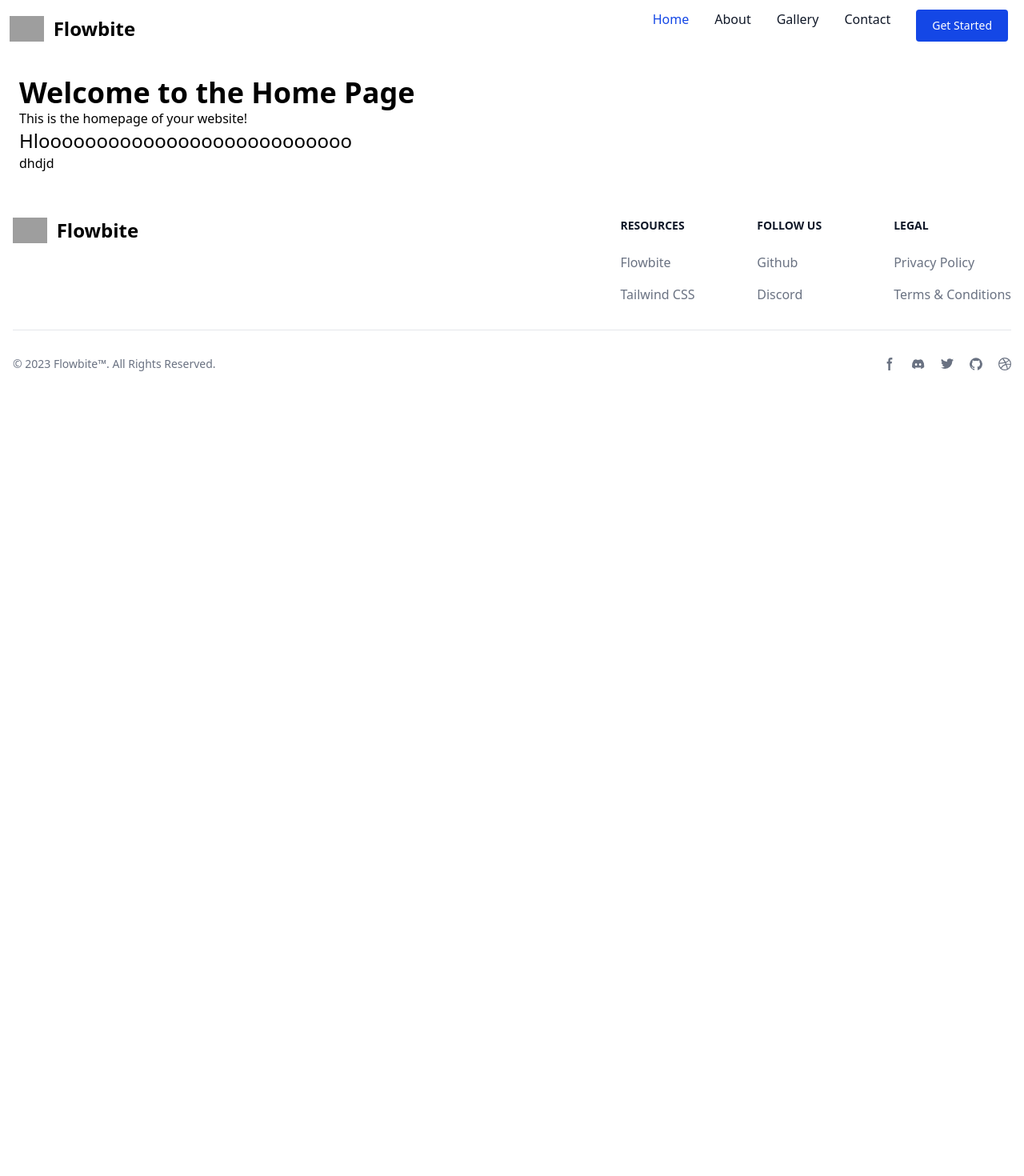
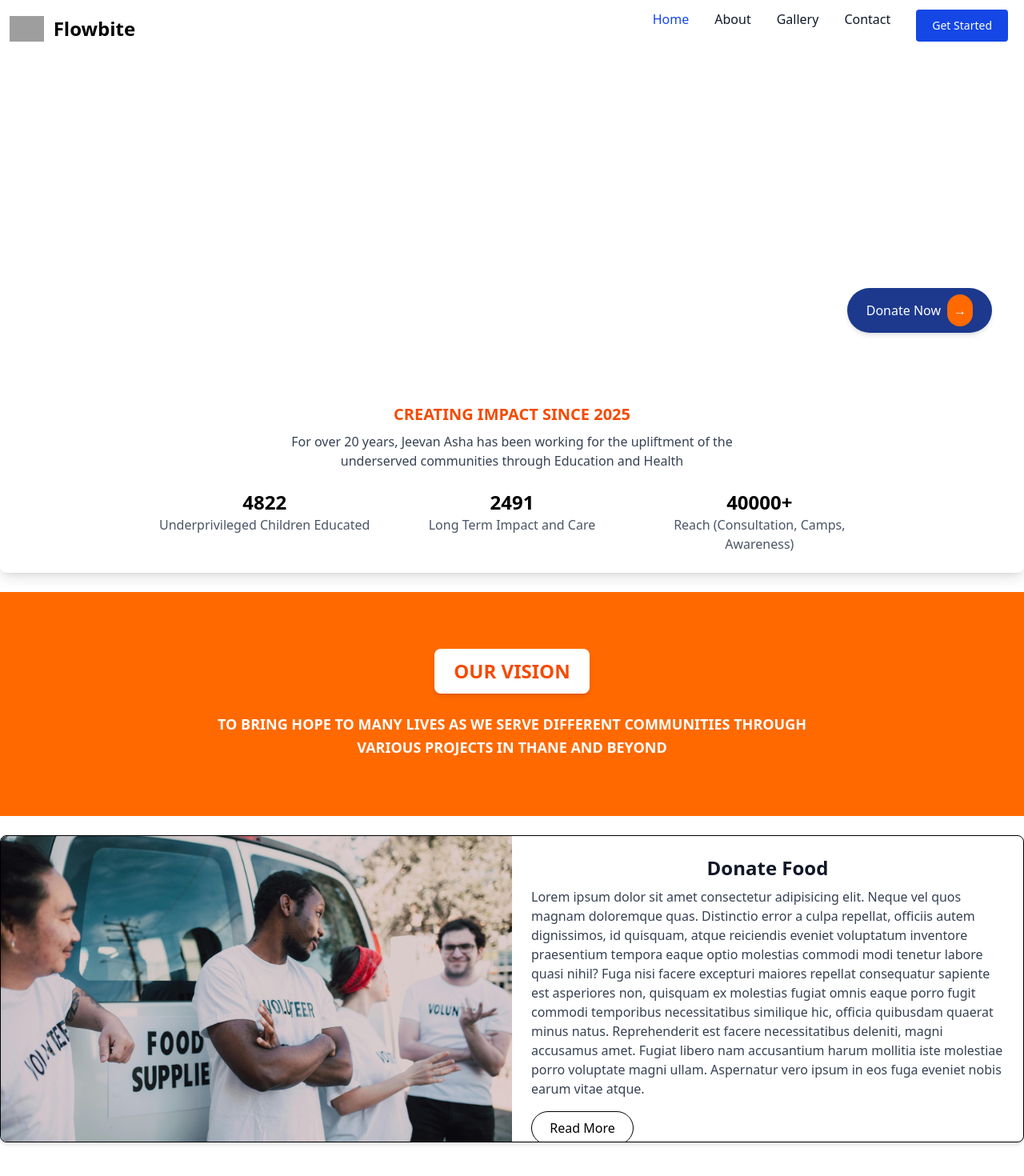
Before and after one commit to Joshankumar6299/Project_React, a React (Vite) app in the folder Frontend/: page / in a window 1280 px wide. Shown: the top 1470 px of the page at 80% size. Before the commit the page ends 800 px from the top, so only its background shows below. Built offline with nearby package versions, Linux system fonts and the light colour scheme; grey boxes are pictures that could not be loaded.

Commit message:
Enhance Home page layout with Carousel, modal for food donation details, and updated content sections

```diff
--- a/Frontend/src/pages/Home.jsx
+++ b/Frontend/src/pages/Home.jsx
@@ -1,14 +1,98 @@
-import React from 'react';
+import React,{useState} from 'react'
+import Carousel from '../components/Carousel'
+
 
 const Home = () => {
+    const [isOpen, setIsOpen] = useState(false);
   return (
-    <div className="p-6">
-      <h1 className="text-4xl font-bold">Welcome to the Home Page</h1>
-      <p>This is the homepage of your website!</p>
-      <h1 className='text-2xl'>Hlooooooooooooooooooooooooooo</h1>
-      <p>dhdjd</p>
+
+    <>
+    <Carousel/>
+    <br />
+    <div className="flex flex-col items-center text-center p-6 bg-white shadow-lg rounded-lg">
+  <h2 className="text-orange-600 text-xl font-bold mb-2">
+    CREATING IMPACT SINCE 2025
+  </h2>
+  <p className="text-gray-700 max-w-xl mb-6">
+    For over 20 years, Jeevan Asha has been working for the upliftment of the
+    underserved communities through Education and Health
+  </p>
+  <div className="grid grid-cols-1 md:grid-cols-3 gap-8 w-full max-w-4xl">
+    <div className="flex flex-col items-center">
+      <span className="text-black text-2xl font-bold">4822</span>
+      <span className="text-gray-600">Underprivileged Children Educated</span>
     </div>
-  );
+    <div className="flex flex-col items-center">
+      <span className="text-black text-2xl font-bold">2491</span>
+      <span className="text-gray-600">Long Term Impact and Care</span>
+    </div>
+    <div className="flex flex-col items-center">
+      <span className="text-black text-2xl font-bold">40000+</span>
+      <span className="text-gray-600">Reach (Consultation, Camps, Awareness)</span>
+    </div>
+  </div>
+</div>
+
+{/* OUR VISION */} <br />
+    <div className="bg-orange-500 text-white text-center py-10 px-6 h-70 flex flex-col justify-center items-center">
+    <div className="bg-white text-orange-600 font-bold text-2xl px-6 py-3 rounded-lg inline-block shadow-md"> OUR VISION</div>
+    <p className="text-lg font-semibold mt-6 max-w-3xl mx-auto leading-relaxed">
+        TO BRING HOPE TO MANY LIVES AS WE SERVE DIFFERENT COMMUNITIES
+        THROUGH VARIOUS PROJECTS IN THANE AND BEYOND
+    </p>
+    </div>
+
+
+
+{/* card  */} <br />
+<div>
+      {/* Card Layout */}
+      <div className="flex flex-col md:flex-row bg-white shadow-md rounded-lg overflow-hidden border h-96">
+        {/* Left: Single Image */}
+        <div className="w-full md:w-1/2 h-full">
+          <img src="../public/p1.jpg" alt="Food Donation" className="w-full h-full object-cover" />
+        </div>
+
+        {/* Right: Content Section */}
+        <div className="p-6 w-full md:w-1/2 flex flex-col text-left h-full">
+          <h2 className="text-2xl font-bold text-gray-900 text-center">Donate Food</h2>
+          <p className="text-gray-700 mt-2">
+            Lorem ipsum dolor sit amet consectetur adipisicing elit. Neque vel quos magnam doloremque quas. Distinctio error a culpa repellat, officiis autem dignissimos, id quisquam, atque reiciendis eveniet voluptatum inventore praesentium tempora eaque optio molestias commodi modi tenetur labore quasi nihil? Fuga nisi facere excepturi maiores repellat consequatur sapiente est asperiores non, quisquam ex molestias fugiat omnis eaque porro fugit commodi temporibus necessitatibus similique hic, officia quibusdam quaerat minus natus. Reprehenderit est facere necessitatibus deleniti, magni accusamus amet. Fugiat libero nam accusantium harum mollitia iste molestiae porro voluptate magni ullam. Aspernatur vero ipsum in eos fuga eveniet nobis earum vitae atque.
+          </p>
+          <button
+            onClick={() => setIsOpen(true)}
+            className="mt-4 border border-black px-3 py-2 rounded-full text-black hover:bg-gray-200 transition w-32"
+          >
+            Read More
+          </button>
+        </div>
+      </div>
+
+      {/* Popup Modal */}
+      {isOpen && (
+        <div className="fixed inset-0 flex items-center justify-center bg-black bg-opacity-50 z-50">
+          <div className="bg-white p-6 rounded-lg shadow-lg w-96">
+            <h2 className="text-xl font-bold text-gray-900">Donate Food Details</h2>
+            <p className="text-gray-700 mt-2">
+              This project focuses on helping underprivileged communities by providing food donations.
+              Join us to make a difference in people's lives.
+              Lorem ipsum dolor sit amet, consectetur adipisicing elit. Odit quam, quis praesentium qui hic amet consequuntur excepturi nulla obcaecati. Similique incidunt architecto harum nemo alias, dolorum, quaerat voluptas, esse labore deserunt culpa veritatis? Magni voluptas a perferendis distinctio sint fugiat, inventore delectus ab natus consequuntur officiis quis labore illum nesciunt.
+            </p>
+            <button
+              onClick={() => setIsOpen(false)}
+              className="mt-4 border border-black px-4 py-2 rounded-md text-black hover:bg-gray-200 transition"
+            >
+              Close
+            </button>
+          </div>
+        </div>
+      )}
+    </div>
+
+<br />
+
+    </>
+  )
 }
 
-export default Home;
+export default Home
```
